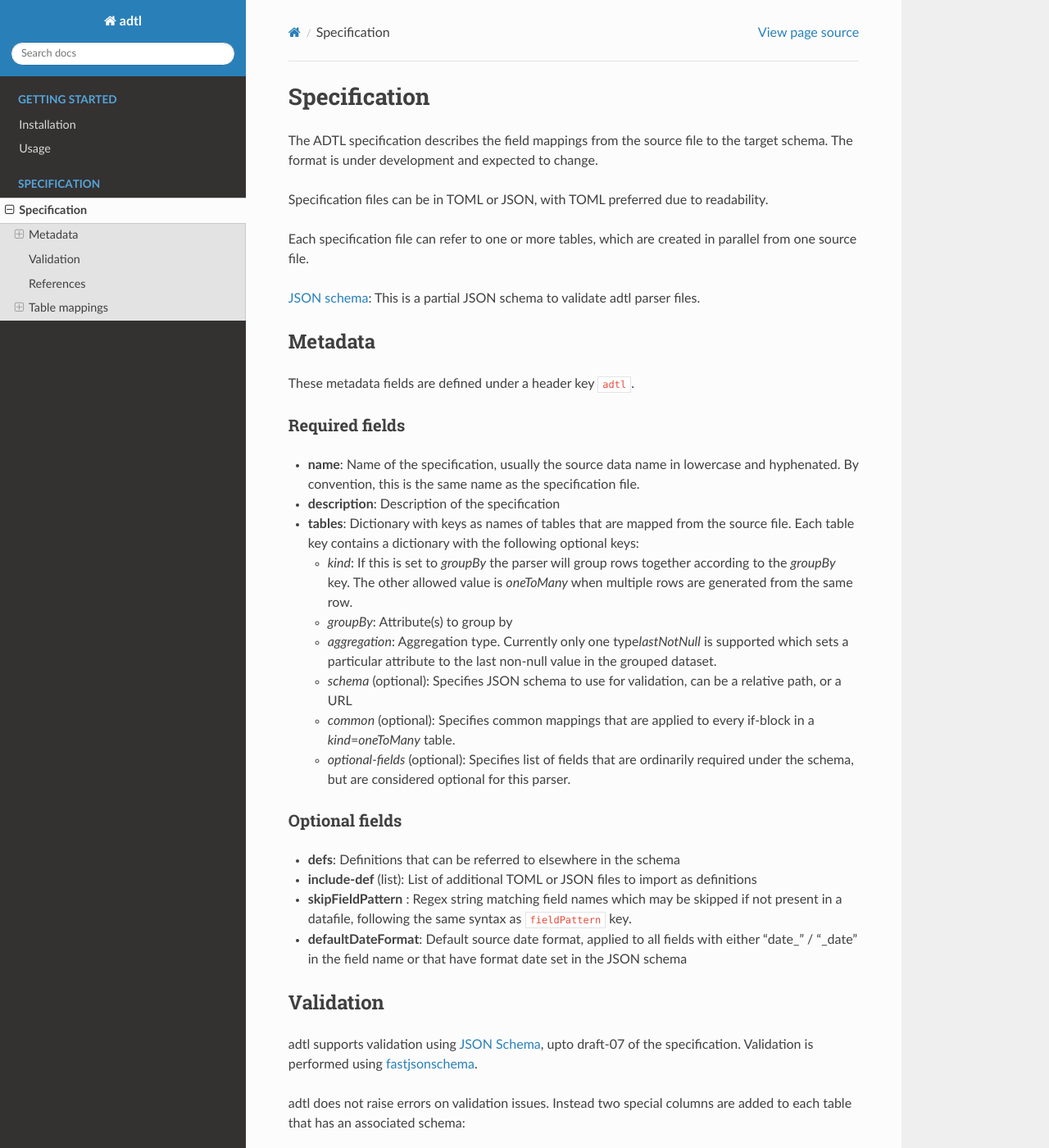
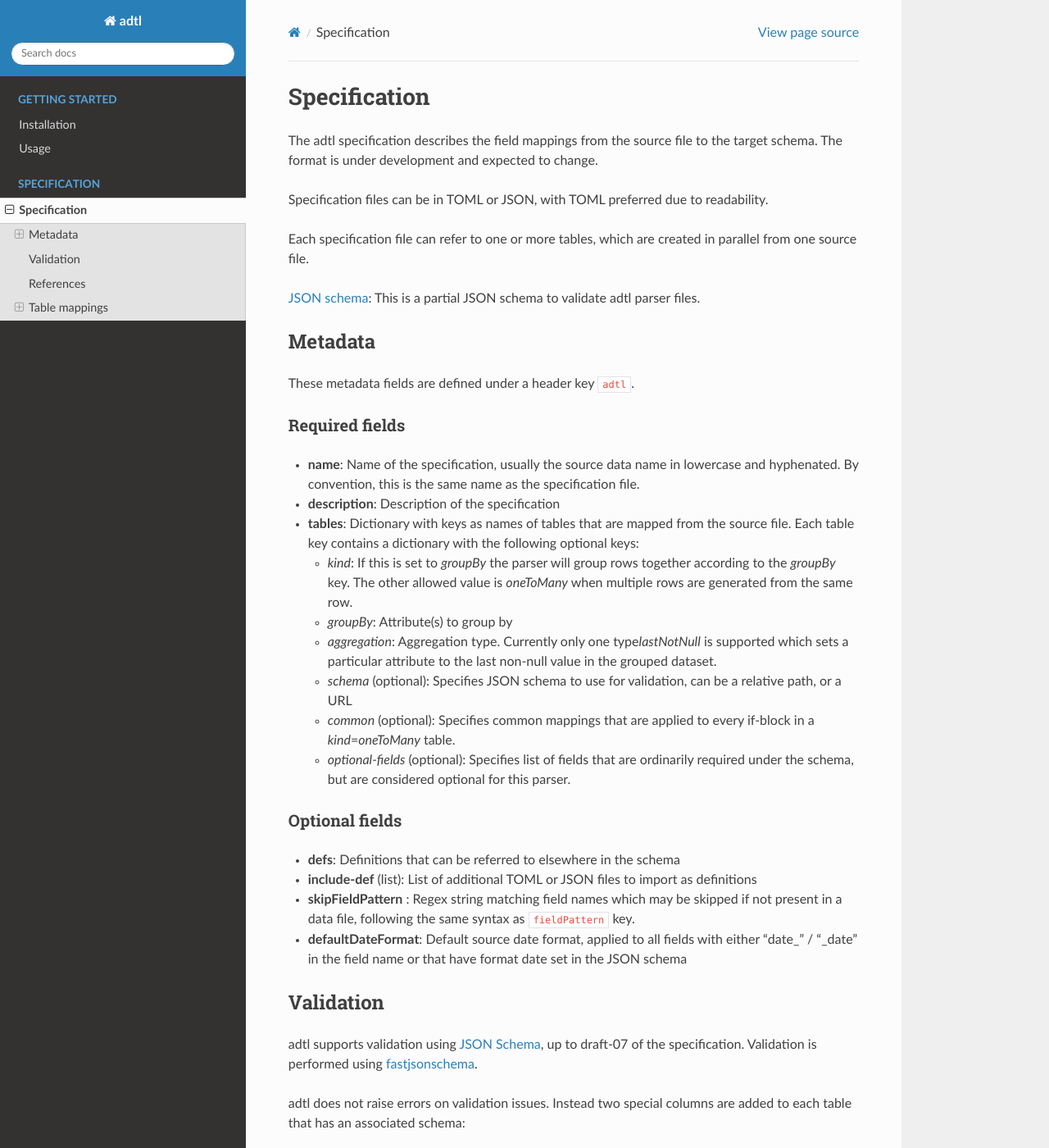
Before and after one commit to globaldothealth/adtl, a Sphinx documentation site: the page built from docs/specification.md, in a window 1280 px wide and 1400 px high. Shown: the whole window at 82% size. Built offline with Sphinx 7.4.7 and the Read the Docs theme 2.0.0, drawn with Linux system fonts in a browser that asks for light colours; some of the changed text lies outside the part shown.

````diff
--- a/docs/specification.md
+++ b/docs/specification.md
@@ -3,7 +3,7 @@ title: Specification
 ---
 # Specification
 
-The ADTL specification describes the field mappings from the source file to the
+The adtl specification describes the field mappings from the source file to the
 target schema. The format is under development and expected to change.
 
 Specification files can be in TOML or JSON, with TOML preferred due to readability.
@@ -49,7 +49,7 @@ These metadata fields are defined under a header key `adtl`.
 * **include-def** (list): List of additional TOML or JSON files to import as
   definitions
 * **skipFieldPattern** : Regex string matching field names which may be skipped
-if not present in a datafile, following the same syntax as `fieldPattern` key.
+if not present in a data file, following the same syntax as `fieldPattern` key.
 * **defaultDateFormat**: Default source date format, applied to all fields
   with either "date_" / "_date" in the field name or that have format date
   set in the JSON schema
@@ -57,7 +57,7 @@ if not present in a datafile, following the same syntax as `fieldPattern` key.
 ## Validation
 
 adtl supports validation using [JSON
-Schema](https://json-schema.org/draft-07/json-schema-core.html), upto draft-07
+Schema](https://json-schema.org/draft-07/json-schema-core.html), up to draft-07
 of the specification. Validation is performed using
 [fastjsonschema](https://github.com/horejsek/python-fastjsonschema).
 
@@ -445,7 +445,7 @@ condition could look like
 ```
 
 Multiple variables are supported in the for loop. If multiple variables are
-specified, then the block is repeated for as many instances as the [Cartesian
+specified, then the block is repeated for as many instances as the [cartesian
 product](https://en.wikipedia.org/wiki/Cartesian_product) of the values the
 variables correspond to. As an example the for expression
 
````
Also changed, not shown: other parts of docs/specification.md (+1 -1 lines), 2 other files.
